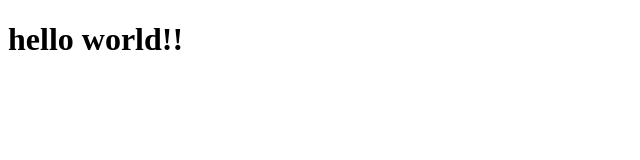
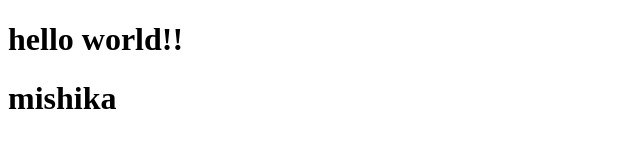
Before and after one commit to mishikabatra5/git-tutorial, a plain HTML site: page index.html in a window 1280 px wide. Shown: the whole page, without its empty margins (0-640 px from the left). Drawn offline with Linux system fonts and the light colour scheme.

Commit message:
file updated

```diff
--- a/index.html
+++ b/index.html
@@ -7,5 +7,6 @@
 </head>
 <body>
     <h1>hello world!!</h1>
+    <h1>mishika</h1>
 </body>
 </html>
```
